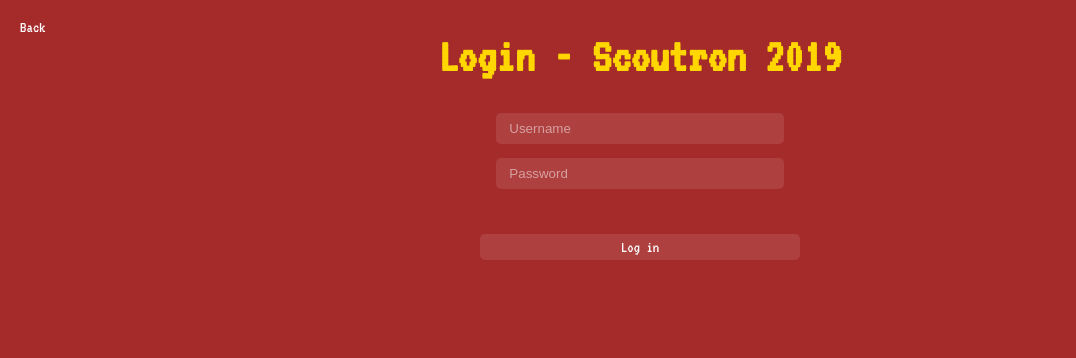
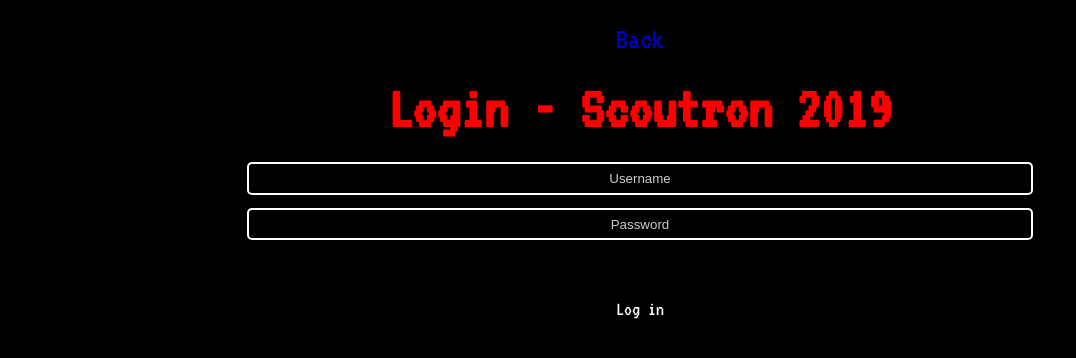
Before and after one commit to Team41Robotics/Scoutron-2019, a PHP site: page /login.html in a window 1280 px wide. Shown: the top 358 px of the page, without its empty margins (0-1076 px from the left). Run offline with PHP 8.4, Linux system fonts and the light colour scheme.

Commit message:
Finished index.html and login.html

```diff
--- a/input_match.html
+++ b/input_match.html
@@ -26,7 +26,7 @@
 		<a href="./index.html" class="back">Back</a>
 	<p id="status"></p>
         <form action="./form/input_match.php" method="POST">
-        <table class="table" id="table">
+        <table id="table">
             <tr>
                 <td colspan="2">
                     <input type="number" placeholder="# Team" name="Team_Number" min="0" step="1" />
--- a/input_pit.html
+++ b/input_pit.html
@@ -35,7 +35,7 @@
     	<a href="./index.html" class="back">Back</a>
         <h1>Pit Input - Scoutron Deep Space</h1>
         <form action="" method="POST" enctype="multipart/form-data">
-        <table class="table" id="table">
+        <table id="table">
             <tr>
                 <td>Remember: When spying on teams, be sneaky!</td>
             </tr>
--- a/login.html
+++ b/login.html
@@ -7,23 +7,9 @@
 		<title>Scouting</title>
 	<meta name="viewport" content="width=device-width, initial-scale=1.0, user-scalable=no" />
 		<style>
-            input {
-                display: block;
-                color: white;
-                margin: 1em auto;
-                padding: 0.6em;
-                padding-left: 1em;
-                border-radius: 5px;
-                outline: none;
-                border: none;
-                background-color: rgba(255, 255, 255, 0.1);
-                text-align: left;
-                width: 20em;
-            }
-            input[type="submit"] {
-                background-color: rgba(255, 255, 255, 0.1);
-                color:white;
-                text-align: center;
+			#username, #password {
+				width: 60%;
+				min-width: 100px;
 			}
 		</style>
 		<script type="text/javascript">
--- a/ranking.html
+++ b/ranking.html
@@ -19,9 +19,9 @@
 <body>
    <a href="./index.html" class="back">Back</a>
    <h1>Ranking - Scoutron 2019</h1>
-   <table class="table" id="table">
+   <table id="table">
    <form action="" method="POST">
-        <table class="table">
+        <table>
             <tbody>
                 <tr><th colspan="6">Weights</th>
                 </tr>
@@ -53,7 +53,7 @@
         </table>
      </form>
      <br/>
-    <table class="table">
+    <table>
         <tbody id="ranks">
             <tr>
                 <th colspan = "3">
--- a/raw.php
+++ b/raw.php
@@ -9,7 +9,7 @@
 	<meta name="viewport" content="width=device-width" />
 	<title>Scoutron Raw Match Data</title>
 	<style>
-		.table th, .table td {
+		table th, table td {
 			padding: 5px;
 		}
 	</style>
@@ -26,7 +26,7 @@
 			die();
 		}
 	?>
-	<table class="table" id="table">
+	<table id="table">
 		<thead>
 			<tr>
 			<?php
--- a/style.css
+++ b/style.css
@@ -1,50 +1,40 @@
-
 * {
-	animation-name: animation;
-	animation-duration: 0.5s;
+	margin: 0;
+	padding: 0;
 }
 
-div.scroll {
-	background-color: #C3C8DE;
-	height: 550px;
-	overflow-y: scroll;
-	overflow-x: hidden;
-	margin-bottom: 15px;
-	margin-top: 10;
-	margin-left: 5px;
-	text-align: initial;
-	border-radius: 8px;
-	padding: 5px;
-	float: left;
-	background: rgba(255, 255, 255, 0.1);
-	color: white;
-	width: 90%;
-}
-
-@keyframes animation {
-	0% {background-color: #fcc838}
-	25% {background-color: #d4ad42}
-	50% {background-color: #a38636}
-	75% {background-color: #856e30}
-	100% {background-color: maroon;}
-}
-
-.breaks {
-	height: 1000px;
-}
 html, body {
 	min-height: 100%;
 }
 body {
 	font-family: VT323, sans-serif;
-                font-size:20;
-                /*font-family:'Helvetica Neue', 'arial', 'comic-sans';*/
-                /*background: linear-gradient(#57461F,#1F5645,#421E52,#1D2D4E,#4A1C2B,#2B4A1C);*/
-                /*background: linear-gradient(#182848, #182848, #4b6cb7);*/
-				/*background-image: repeating-linear-gradient(to top, #145f3b, #145f3b 10px, #10442c 10px, #10442c 20px);*/
-				background-color: brown;
-                color: #ffd600;
-                background-attachment: fixed;
+	font-size:20px;
+	background-color: black;
+	color: white;
+	display: flex;
+	flex-direction: column;
+	animation-name: animation;
+}
+
+a {
+	width:80%;
+	padding:20px;
+	padding: 4px 5px;
+	border:none;
+	border-radius: 8px;
+	display: block;
+	color: #0000cc;
+	font-family:'VT323', sans-serif;
+	align-self: center;
+	text-align: center;
+	font-size:1.5em;
+	outline:none;
+	text-decoration: none;
+	transition: .2s;
+}
+
+a:hover{
+	background-color: rgba(255, 255, 255, 0.15);
 }
 
 tr:nth-child(even){
@@ -54,47 +44,28 @@ tr:nth-child(odd){
 	background-color: rgba(255, 84, 26, 0.4);
 }
 
-a {
-	background-color: brown;
-
-}
-
-a:link, a:visited {
-	background-color: brown ;
-	color: white;
-	border-radius: 8px;
-	padding: 4px 5px;
-	text-align: center;
-	text-decoration: none;
-	display: block;
-	font-family:'VT323', sans-serif;
-	margin: 10px;
-	margin-bottom: 20px;
-}
-a:hover, a:active {
-	background-color: brown;
-}
-
 h1 {
-    color: #ffd600;
-    background-color: brown;
+	color: red;
     text-align: center;
     padding: 0.5px;
     font-family:VT323;
 	font-size: 3em;
+	margin: 20px 0 10px 0;
 }
-h3{
+h2 {
+	margin: 20px 0 7.5px 0;
+	text-align: center;
+	font-size: 50px;
+}
+h3 {
     font-family:VT323;
-    text-align:center;
+	text-align: center;
 }
-sup {
-	font-size: 0.5em;
-}
-.table {
+table {
 	border-collapse: collapse;
 	width: 100%;
 }
-.table td, .table th {
+table td, table th {
 	text-align: center;
 	border: 1px solid;
 	border-collapse: collapse;
@@ -122,7 +93,7 @@ sup {
 	50%{height:6em;}
 	100%{transform: rotate(0deg);height:1em;}
 }
-.logo {
+.logo, logo2 {
 	height: 6em;
 	position: absolute;
 	right: 10px;
@@ -132,13 +103,7 @@ sup {
 	animation-iteration-count: infinite;
 }
 .logo2 {
-	height: 6em;
-	position: absolute;
-	left: 10px;
 	animation-name: example1;
-	animation-timing-function: linear;
-	animation-duration: 5s;
-	animation-iteration-count: infinite;
 }
 .scroll::-webkit-scrollbar-track {
 	-webkit-box-shadow: inset 0 0 6px rgba(0, 0, 0, 0.6);
@@ -179,9 +144,8 @@ sup {
 	outline: none;
 	border: none;
 	background-color: rgba(255, 255, 255, 0.1);
-                /*width: 7em;*/
 }
-select option{
+select option {
 	color:black;
 }
 
@@ -216,38 +180,40 @@ table.center {
 #weightTable {
 	text-align: left;
 }
-input[type=submit] {
-	font-size: 1em;
-	font-family:'VT323', sans-serif;
-	color: white;
-	background-color: rgba(255, 255, 255, .1);
-	outline: none;
-	border: none;
-	border-radius: 5px;
-	padding:    5px;
-}
-input[type=submit]:hover {
-	background-color: rgba(255, 255, 255, 0.3);
-}
-input[type=range] {
-	-webkit-appearance: none;
-	margin:;
-	width: 91%;
-}
 input {
 	display: block;
+	background-color: black;
 	color: white;
 	margin: 1em auto;
 	padding: 0.5em;
 	border-radius: 5px;
 	outline: none;
 	border: none;
-	background-color: rgba(255, 255, 255, 0.1);
 	text-align: center;
 	width: 7em;
 }
+input[type=text], input[type=password] {
+	border: 2px solid white;
+}
+input[type=submit] {
+	font-size: 1em;
+	font-family:'VT323', sans-serif;
+	outline: none;
+	border: none;
+	border-radius: 5px;
+	padding: 5px;
+	transition: .2s;
+}
+input[type=submit]:hover {
+	background-color: rgba(255, 255, 255, 0.2);
+}
+input[type=range] {
+	-webkit-appearance: none;
+	margin: 0;
+	width: 91%;
+}
 input::placeholder, input::-webkit-input-placeholder, textarea::placeholder, textarea::-webkit-input-placeholder {
-	color: rgba(255,255,255,0.5);
+	color: rgba(255, 255, 255, 0.8);
 }
 input[type=range]::-webkit-slider-runnable-track {
 	width: 100%;
@@ -272,6 +238,9 @@ input[type=range]::-webkit-slider-thumb {
 }
 input[type=range]:focus::-ms-fill-upper {
 	background: #2497E3;
+}
+.back {
+	margin-top: 20px;
 }
 .setbut {
 	text-align: center;
@@ -336,26 +305,7 @@ input[type=range]:focus::-ms-fill-upper {
 	top:20%;
 	position:absolute;
 }
-.back {
-            	position: absolute;
-            	left: 5px;
-            	top: 5px;
-            	float: left;
-            	margin-left: 5px;
-            	margin-top: 1px ;
-				margin-bottom: 0px;
-				margin-right: 0px;
-                font-size: 1em;
-                color: white;
-                background-color: rgba(255, 255, 255, .1);
-                outline: none;
-                border: none;
-                border-radius: 5px;
-                margin: 5px;
-                padding: 2px;
-                text-decoration: none;
-            }
-.table, .table > tbody > tr, .table > tbody > tr > td, .table > tbody > tr > th {
+table, table > tbody > tr, table > tbody > tr > td, table > tbody > tr > th {
 	text-align: center;
 	border-collapse: collapse;
 	padding: 5px;
--- a/team_profile.html
+++ b/team_profile.html
@@ -25,7 +25,7 @@
 	     <input type="number" name="Team_Number" placeholder="Team #" />
 	     <input type="submit" value="Fetch Data" />
      </form>
-    <table class="table" id="team_profile">
+    <table id="team_profile">
         <tr>
             <td colspan="90" id="Team_Number">Team Number</td>
             <td colspan="90" id="Team_Name">Team Name</td>
--- a/wheel_base_key.html
+++ b/wheel_base_key.html
@@ -17,7 +17,7 @@
     <body>
     	<a href="./input_pit.html" class="back">Back</a>
         <h1>Wheel Bases - Scoutron 2018</h1>
-        <table id="table" class="table">
+        <table id="table">
             <tbody>
                 <tr>
                     <td>
--- a/wheel_type_key.html
+++ b/wheel_type_key.html
@@ -17,7 +17,7 @@
     <body>
     	<a href="./input_pit.html" class="back">Back</a>
         <h1>Wheel Types - Scoutron 2018</h1>
-        <table id="table" class="table">
+        <table id="table">
             <tbody>
                 <tr>
                     <td>
```
Also changed, not shown: index.html (+3 -43 lines). Lines whose indentation alone changed are shown as unchanged.
